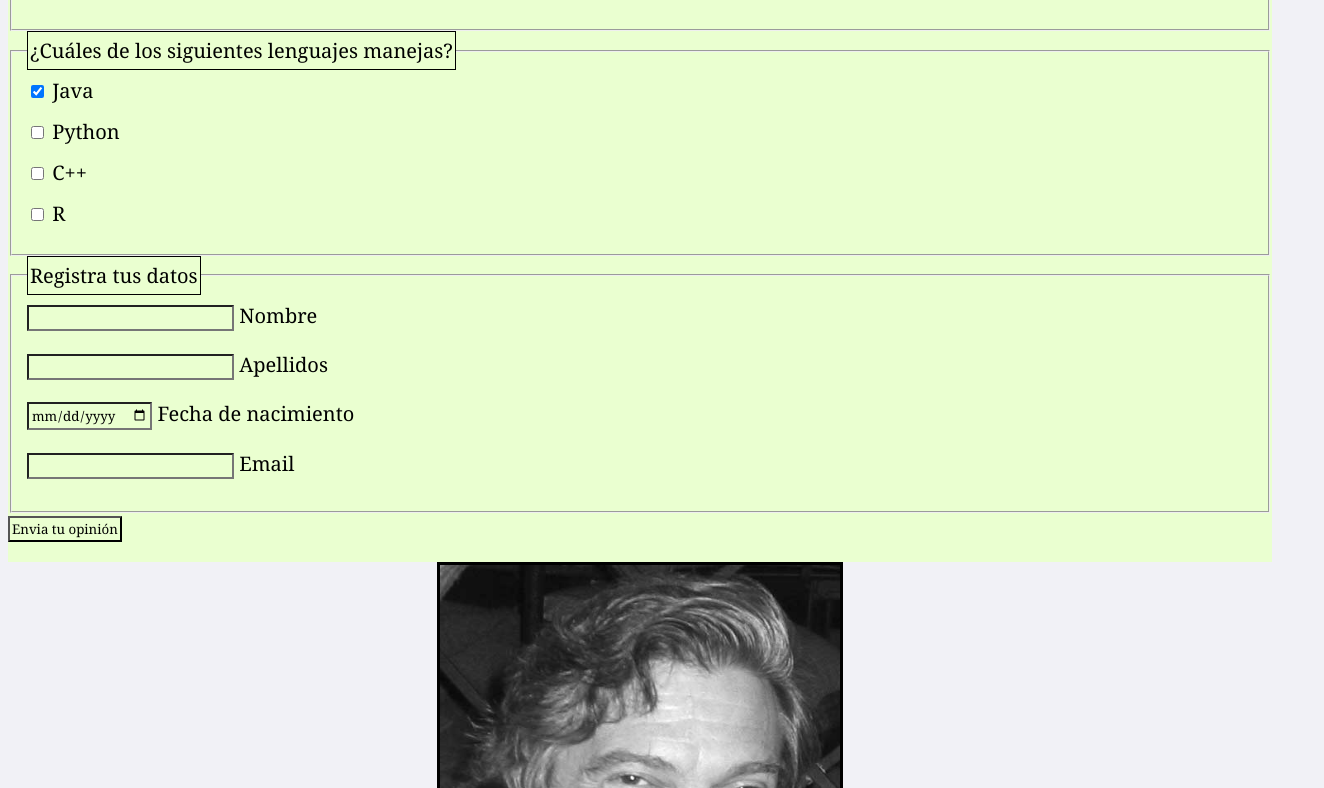
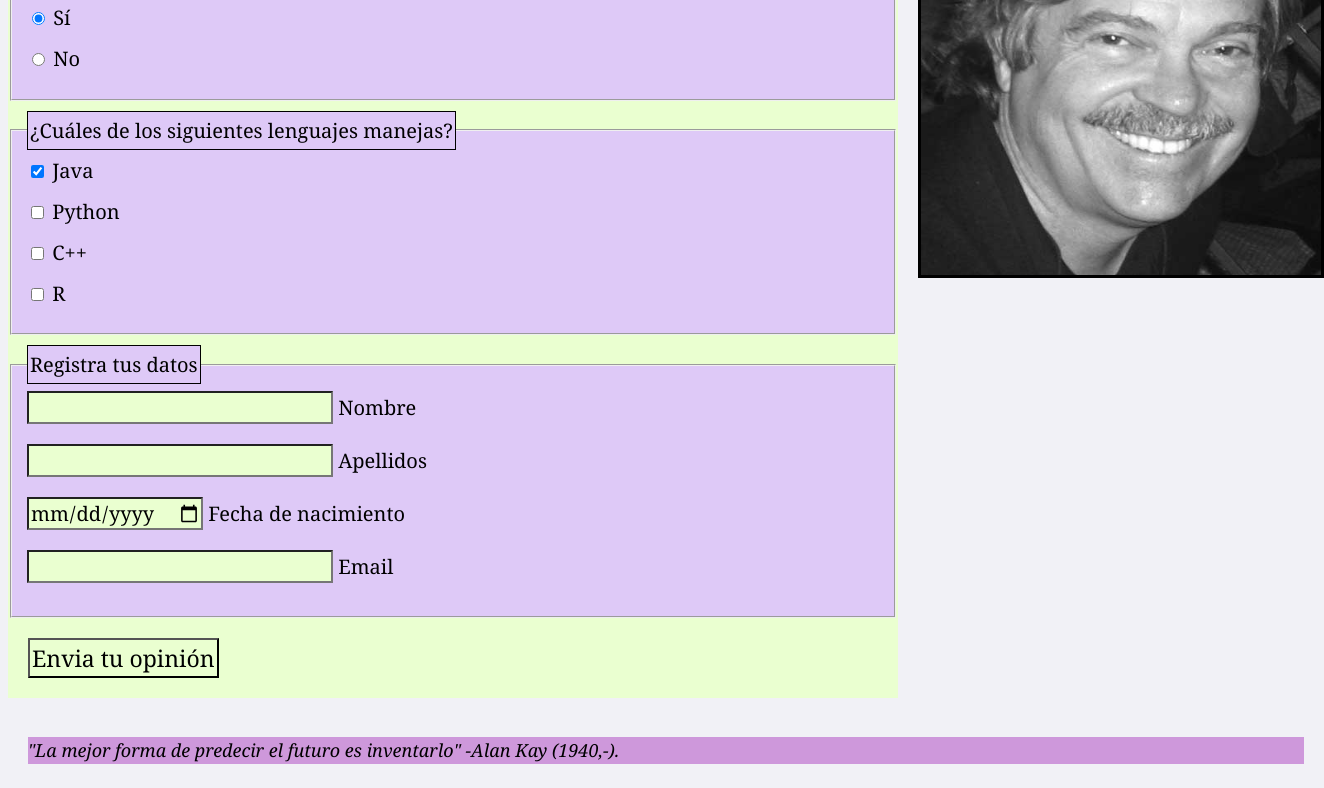
Before and after one commit to uo277516/psew, a plain HTML site: page formulario.html in a window 1280 px wide. Shown: the part 607-1395 px from the top of the page, 1324 px wide, since content can reach past the window. Drawn offline with Linux system fonts and the light colour scheme.

Commit message:
Add files via upload

```diff
--- a/estilo/estilo.css
+++ b/estilo/estilo.css
@@ -32,6 +32,11 @@ body {
     background-color: #E1CCEC;
     text-transform: uppercase;
     text-align: center;
+    border-top-style: double;
+    border-right-style: double;
+    border-bottom-style: double;
+    border-left-style: double;
+    margin-right: 5px;
 
    }
 
@@ -86,6 +91,8 @@ body {
     color: #000;
     background-color: #EAFFD0;
     font-size: 20px;
+    background-color:#EAFFD0;
+
    }
 
    caption{
@@ -100,8 +107,7 @@ body {
    tr,td,th{
     font-family: Georgia, 'Times New Roman', Times, serif;
     color: #000;
-    background-color:#EAFFD0;
-
+    background-color:#BE9FE1;
    }
 
    ul{
@@ -121,6 +127,8 @@ body {
       display: block;
       margin: auto;
       border:solid;
+      margin-top: 30px;
+      margin-bottom: 30px;
    }
 
    form{
@@ -133,13 +141,14 @@ body {
    fieldset{
     font-family: Georgia, 'Times New Roman', Times, serif;
     color: #000;
-    background-color: #EAFFD0;
+    background-color: #dec9f7;
+    margin-top: 10px;
    }
 
    legend{
     font-family: Georgia, 'Times New Roman', Times, serif;
     color: #000;
-    background-color: #EAFFD0;
+    background-color: #dec9f7;
     border: 1px solid;
     padding-top: 5px;
     padding-bottom: 5px;
@@ -151,13 +160,23 @@ body {
     color: #000;
     background-color: #EAFFD0;
     margin-bottom: 20px;
+    font-size: 20px;
+   }
+
+
+    form>input{
+    font-family: Georgia, 'Times New Roman', Times, serif;
+    color: #000;
+    background-color: #EAFFD0;
+    margin: 20px 20px 20px 20px;
     padding: 2px;
+    font-size: 23px;
    }
 
    label{
     font-family: Georgia, 'Times New Roman', Times, serif;
     color: #000;
-    background-color: #EAFFD0;
+    background-color: #dec9f7;
 
    }
 
--- a/estilo/estruct_formulario.css
+++ b/estilo/estruct_formulario.css
@@ -2,8 +2,8 @@ body {
     display: grid;
     grid-template-areas:
                          'head head'
-                         'main text'
-                         'main text'
+                         'main multi'
+                         'main multi'
                          'foot foot';
     grid-gap: 10px;
     grid-template-rows: 300px 1fr 30px;
@@ -16,7 +16,7 @@ header {
 
 aside {
     margin-top: 20%;
-    grid-area: text;
+    grid-area: multi;
 }
 
 main {
--- a/estilo/estruct_index.css
+++ b/estilo/estruct_index.css
@@ -2,18 +2,18 @@ body {
     display: grid;
     grid-template-areas:
                          'head head'
-                         'sec multi'
-                         'sec multi'
+                         'main multi'
+                         'main multi'
                          'foot foot';
-    grid-template-columns: 1fr 600px;
+    grid-template-columns: 1fr 750px;
 }
 
 header {
     grid-area: head;
 }
 
-section {
-    grid-area: sec;
+main {
+    grid-area: main;
     text-align: justify;
     margin-right: 10px;
 }
--- a/estilo/estruct_premios.css
+++ b/estilo/estruct_premios.css
@@ -1,10 +1,13 @@
 body {
     display: grid;
     grid-template-areas:
-                         'head'
-                         'sec'
-                         'multi'
-                         'foot';
+                         'head head'
+                         'main text'
+                         'main text'
+                         'foot foot';
+    grid-gap: 10px;
+    grid-template-rows: 300px 1fr 30px;
+    grid-template-columns: 600px 1fr;
 }
 
 header {
@@ -12,15 +15,18 @@ header {
 
 }
 
-section {
-    grid-area: sec;
-    text-align: justify;
+aside {
+    grid-area: text;
 }
 
-article {
-    grid-area: multi;
+main {
+    grid-area: main;
+    text-align: justify;
+    margin-right: 10px;
 }
 
 footer {
     grid-area: foot;
+    margin-top: 10px;
+    text-align: left;
 }
--- a/estilo/estruct_trabajos.css
+++ b/estilo/estruct_trabajos.css
@@ -2,8 +2,8 @@ body {
     display: grid;
     grid-template-areas:
                          'head'
-                         'main '
-                         'foot ';
+                         'main'
+                         'foot';
 }
 
 header {
--- a/formulario.html
+++ b/formulario.html
@@ -12,6 +12,7 @@
     <title>Alan Kay</title>
 	<!-- añadir el elemento link de enlace a la hoja de estilo dentro del <head> del documento html -->
 	<link rel="stylesheet" type="text/css" href="estilo/estilo.css" />
+    <link rel="stylesheet" type="text/css" href="estilo/estruct_formulario.css" />
 </head>
 
 <body>
@@ -84,7 +85,7 @@
 
 
 <footer>
-    <p>"La mejor forma de predecir el futuro es inventarlo".</p>
+    <p>"La mejor forma de predecir el futuro es inventarlo" -Alan Kay (1940,-).</p>
     <img src="multimedia/HTML5.png" alt="HTML5 Válido!" />
     <img src="multimedia/CSS3.png"  alt="CSS Válido!"  />
 </footer>
```
Also changed, not shown: index.html (+1 -1 lines), premios.html (+1 -1 lines), trabajos.html (+2 -4 lines).
